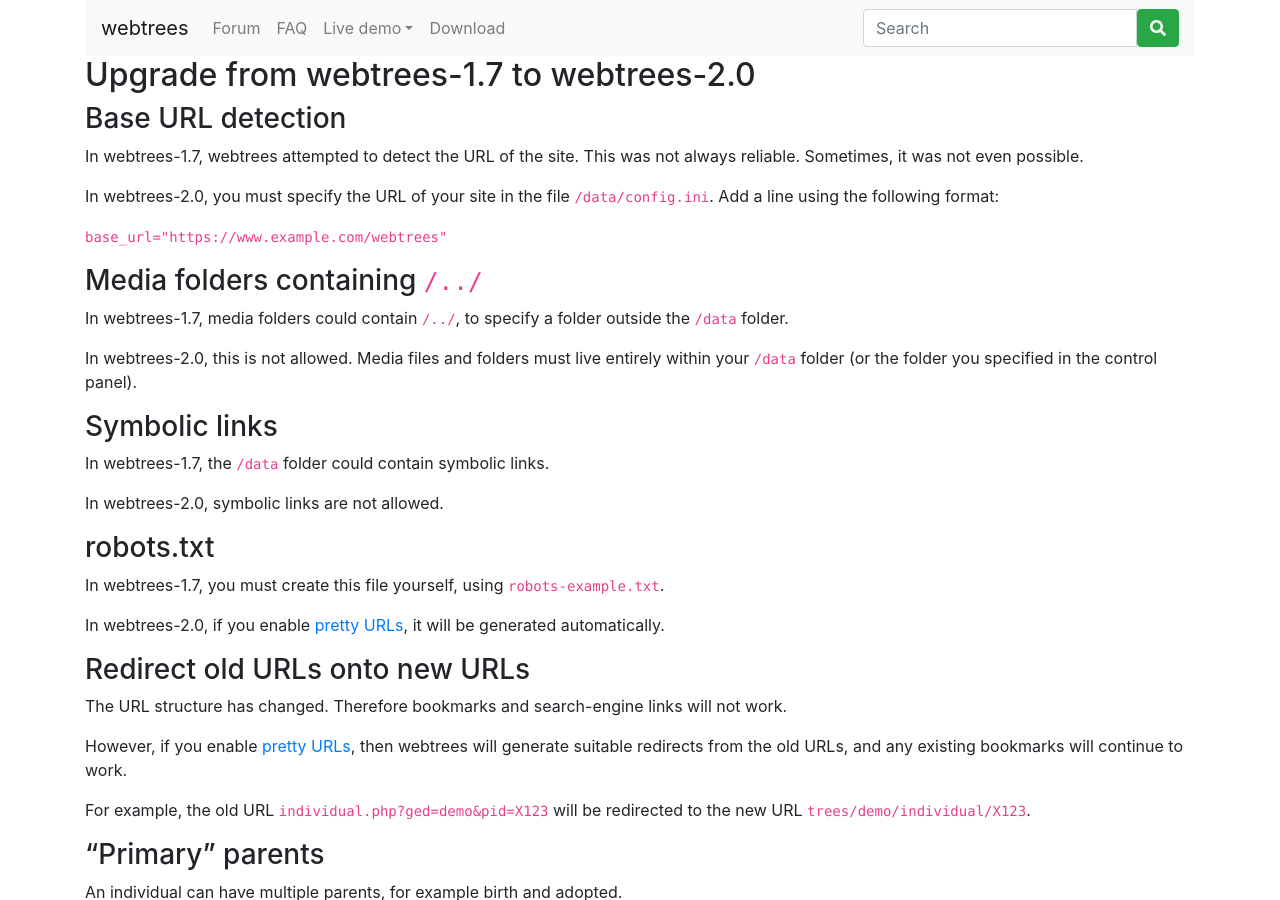
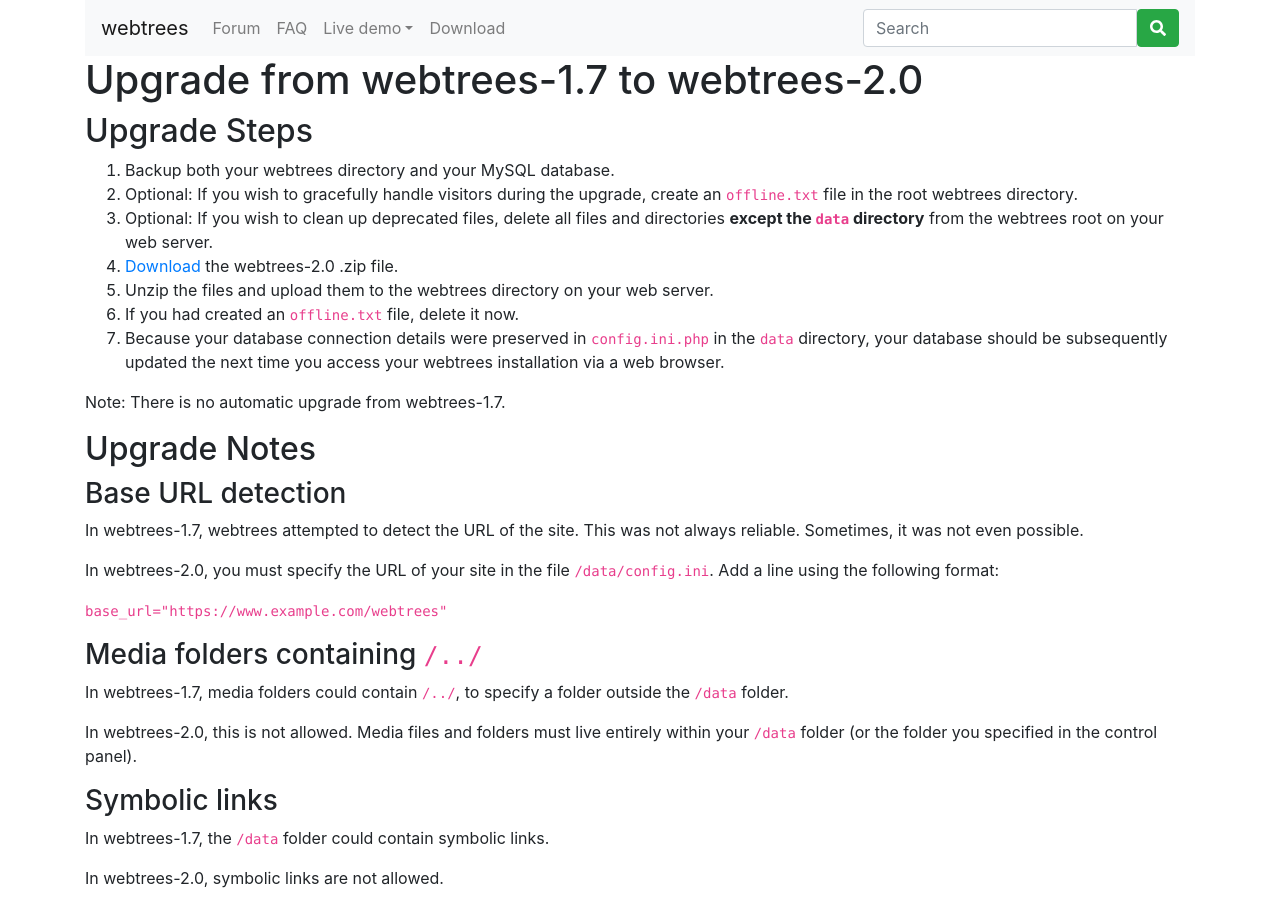
Before and after one commit to webtrees/webtrees.github.io, a Jekyll site: the page built from upgrade.md, in a window 1280 px wide and 900 px high. Built offline with Jekyll 4.4.1, drawn with Linux system fonts in a browser that asks for light colours; nearby versions of some CDN libraries.

Commit message:
Add 1.7-2.0 upgrade steps

```diff
--- a/upgrade.md
+++ b/upgrade.md
@@ -4,15 +4,27 @@ title: Upgrade
 permalink: /upgrade
 ---
 
-## Upgrade from webtrees-1.7 to webtrees-2.0 ##
+# Upgrade from webtrees-1.7 to webtrees-2.0
 
-### Base URL detection ###
+## Upgrade Steps
 
-In webtrees-1.7, webtrees attempted to detect the URL of the site.  This was not always
-reliable.  Sometimes, it was not even possible.
+1. Backup both your webtrees directory and your MySQL database.
+2. Optional: If you wish to gracefully handle visitors during the upgrade, create an `offline.txt` file in the root webtrees directory.
+2. Optional: If you wish to clean up deprecated files, delete all files and directories **except the `data` directory** from the webtrees root on your web server.
+2. [Download](https://github.com/fisharebest/webtrees/releases/tag/2.0.0) the webtrees-2.0 .zip file.
+3. Unzip the files and upload them to the webtrees directory on your web server.
+4. If you had created an `offline.txt` file, delete it now.
+5. Because your database connection details were preserved in `config.ini.php` in the `data` directory, your database should be subsequently updated the next time you access your webtrees installation via a web browser.
 
-In webtrees-2.0, you must specify the URL of your site in the file `/data/config.ini`.
-Add a line using the following format:
+Note: There is no automatic upgrade from webtrees-1.7.
+
+## Upgrade Notes
+
+### Base URL detection
+
+In webtrees-1.7, webtrees attempted to detect the URL of the site.  This was not always reliable.  Sometimes, it was not even possible.
+
+In webtrees-2.0, you must specify the URL of your site in the file `/data/config.ini`. Add a line using the following format:
 
 `base_url="https://www.example.com/webtrees"`
 
@@ -20,75 +32,59 @@ Add a line using the following format:
 
 In webtrees-1.7, media folders could contain `/../`, to specify a folder outside the `/data` folder.
 
-In webtrees-2.0, this is not allowed.
-Media files and folders must live entirely within your `/data` folder (or the folder you specified in the control panel).
+In webtrees-2.0, this is not allowed. Media files and folders must live entirely within your `/data` folder (or the folder you specified in the control panel).
 
-### Symbolic links ###
+### Symbolic links
 
 In webtrees-1.7, the `/data` folder could contain symbolic links.
 
 In webtrees-2.0, symbolic links are not allowed.
 
-### robots.txt ###
+### robots.txt
 
 In webtrees-1.7, you must create this file yourself, using `robots-example.txt`.
 
 In webtrees-2.0, if you enable [pretty URLs](/faq/urls), it will be generated automatically.
 
-### Redirect old URLs onto new URLs ###
+### Redirect old URLs onto new URLs
 
-The URL structure has changed.  Therefore bookmarks and search-engine links
-will not work.
+The URL structure has changed.  Therefore bookmarks and search-engine links will not work.
 
-However, if you enable [pretty URLs](/faq/urls), then webtrees will generate
-suitable redirects from the old URLs, and any existing bookmarks will continue
-to work.
+However, if you enable [pretty URLs](/faq/urls), then webtrees will generate suitable redirects from the old URLs, and any existing bookmarks will continue to work.
 
-For example, the old URL `individual.php?ged=demo&pid=X123` will be redirected to
-the new URL `trees/demo/individual/X123`.
+For example, the old URL `individual.php?ged=demo&pid=X123` will be redirected to the new URL `trees/demo/individual/X123`.
 
-### “Primary” parents ###
+### “Primary” parents
 
 An individual can have multiple parents, for example birth and adopted.
 
-In webtrees-1.7, the birth parents were used on pedigree charts, reports, and
-other places where only one set of parents could be shown.
+In webtrees-1.7, the birth parents were used on pedigree charts, reports, and other places where only one set of parents could be shown.
 
-In webtrees-2.0, the *first* parents listed on the individual's record will be used.
-There is a new edit option to re-order the parents.
+In webtrees-2.0, the *first* parents listed on the individual's record will be used. There is a new edit option to re-order the parents.
 
-### Married versus unmarried ###
+### Married versus unmarried
 
-In webtrees-1.7, a couple were described as married, *unless* a `_NMR` (not married)
-fact exists.
+In webtrees-1.7, a couple were described as married, *unless* a `_NMR` (not married) fact exists.
 
 In webtrees-2.0, a couple are described as not-married, *unless* a `MARR` (marriage) event exists.
 
 This change allows you to create unmarried couples without relying on a custom tag.
 
-### Media objects can now contain many media files ###
+### Media objects can now contain many media files
 
-webtrees-2.0 now allows a media object to contain many media files.
-For example, if you scan both sides of a document, you can store them
-together in one media object.
+webtrees-2.0 now allows a media object to contain many media files. For example, if you scan both sides of a document, you can store them together in one media object.
 
-webtrees will use the first media file that contains an image as the
-thumbnail.  So if your media object contains a video and an image, then
-the image will be used as the thumbnail.
+webtrees will use the first media file that contains an image as the thumbnail.  So if your media object contains a video and an image, then the image will be used as the thumbnail.
 
-### User registration ###
+### User registration
 
-In webtrees-1.7, user registration requests were emailed to the genealogy contact
-for the tree.  This meant that users could not sign up to sites where all trees
-are private.  The genealogy contact would then need to ask an administrator to
-approve the user and set access permissions.
+In webtrees-1.7, user registration requests were emailed to the genealogy contact for the tree.  This meant that users could not sign up to sites where all trees are private.  The genealogy contact would then need to ask an administrator to approve the user and set access permissions.
 
 In webtrees-2.0, user registration requests are emailed to the administrator(s).
 
-Similarly, emails for things like forgotten passwords are now sent from the
-*site*, rather than from a *tree*.
+Similarly, emails for things like forgotten passwords are now sent from the *site*, rather than from a *tree*.
 
-### Primary photo ###
+### Primary photo
 
 webtrees must choose just one image for an individual, to use on charts, etc.
 
@@ -96,25 +92,16 @@ In webtrees-1.7, the image was specified using a custom `_PRIMARY Y` tag and oth
 
 In webtrees-2.0, webtrees uses the *first* media object containing an image.  There is a new edit option to re-order the media objects.
 
-It is common for images to be linked to the indvidual, when they should be
-linked  to a fact or event.
-For example, a birth-certificate should be linked to the birth event, not
-the individual.
+It is common for images to be linked to the indvidual, when they should be linked  to a fact or event. For example, a birth-certificate should be linked to the birth event, not the individual.
 
-This can cause some inappropriate images to be selected as the "primary image".
-The control panel now has an option to easily move these images from individuals
-to facts.
+This can cause some inappropriate images to be selected as the "primary image". The control panel now has an option to easily move these images from individuals to facts.
 
-### Custom thumbnails ###
+### Custom thumbnails
 
-In webtrees-1.7, you could create a custom thumbnail for a media object.
-This could be a still image from a video, or a cropped version of a group photo.
+In webtrees-1.7, you could create a custom thumbnail for a media object. This could be a still image from a video, or a cropped version of a group photo.
 
-You did this by creating a file on the server to replace the default thumbnail.
-(Note - this was never an officially supported feature, but it was used by
-many people.)
+You did this by creating a file on the server to replace the default thumbnail. (Note - this was never an officially supported feature, but it was used by many people.)
 
-In webtrees-2.0, you create custom thumbnails by adding a second media file
-to a media object.  (Media objects can now contain many media files.)
+In webtrees-2.0, you create custom thumbnails by adding a second media file to a media object.  (Media objects can now contain many media files.)
 
 There is a tool in the control panel to help find and import custom thumbnails.
```
